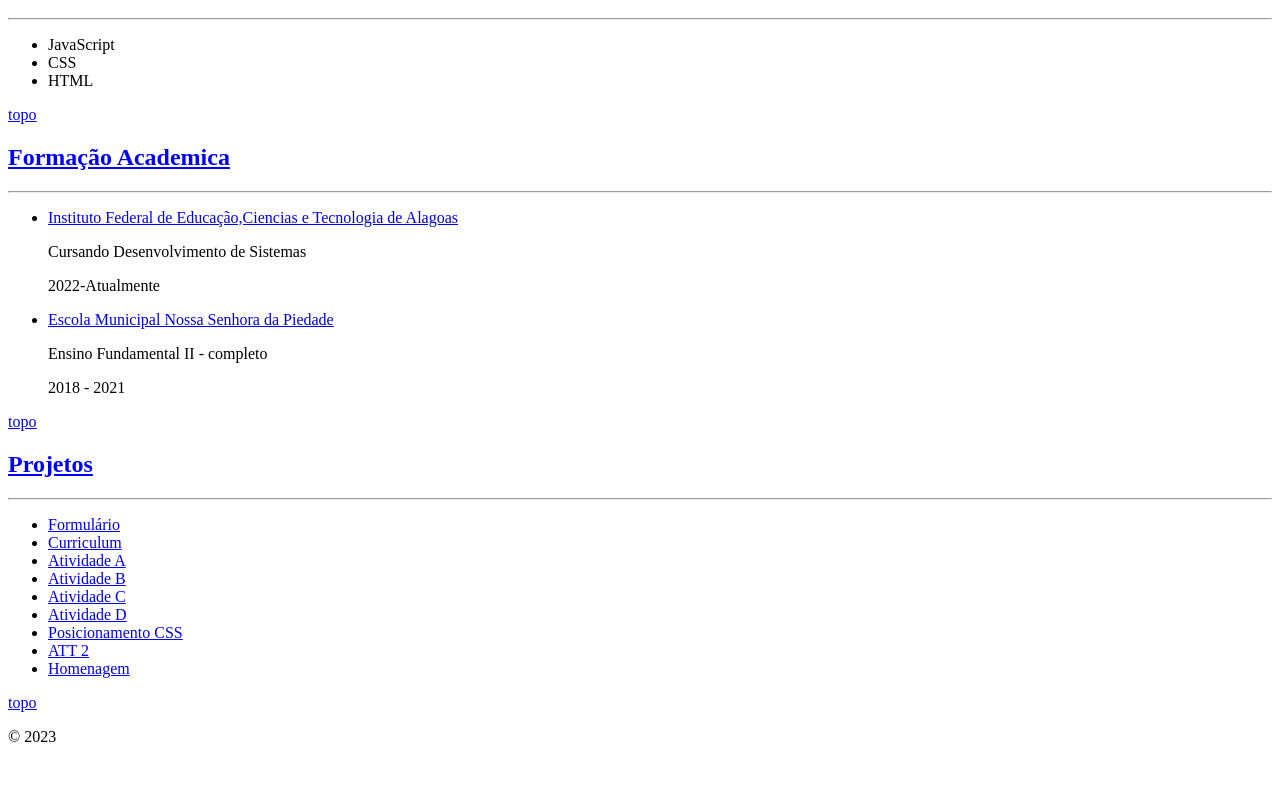
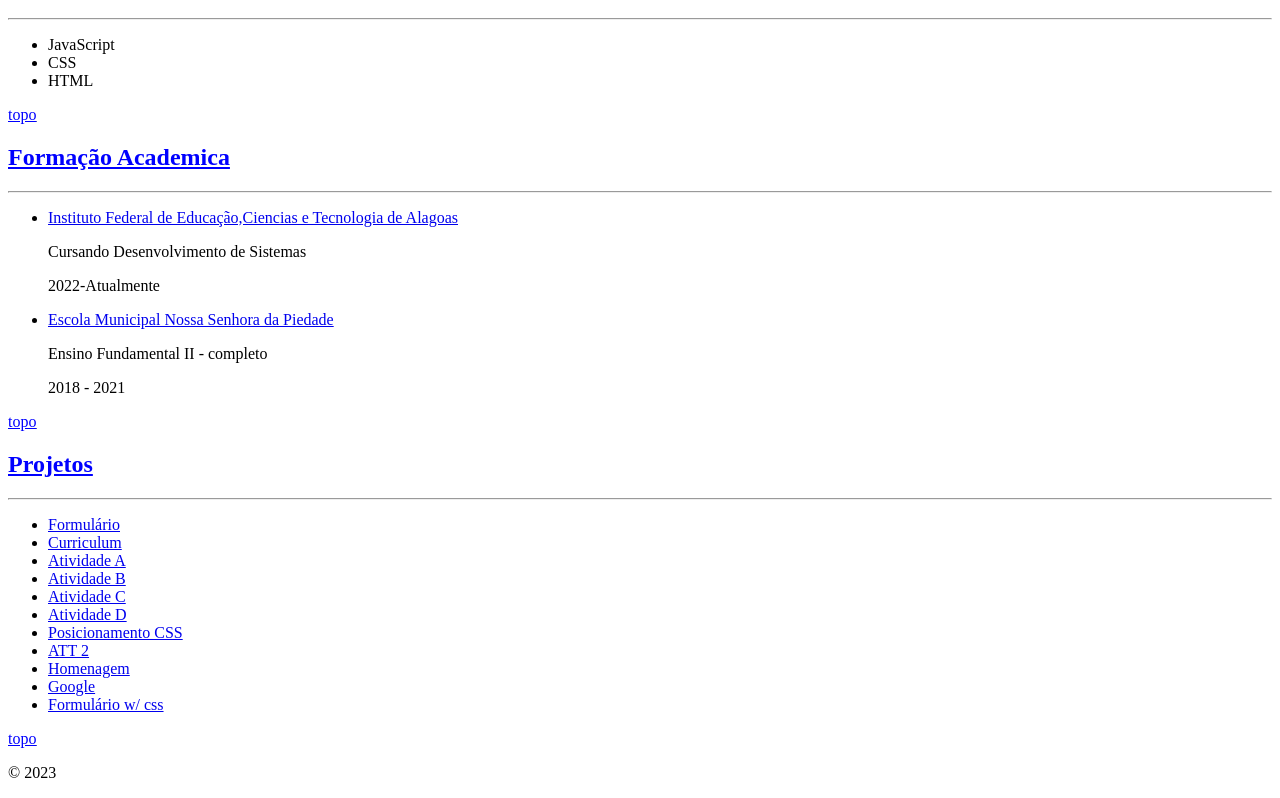
Before and after one commit to alanvc11/alanvc11.github.io, a plain HTML site: page index.html in a window 1280 px wide. Shown: the part 1023-1821 px from the top of the page. Before the commit the page ends 1785 px from the top, so only its background shows below. Drawn offline with Linux system fonts and the light colour scheme.

Commit message:
Update index.html

```diff
--- a/index.html
+++ b/index.html
@@ -89,6 +89,8 @@ Com ela, dá para desenhar o mundo.</p>
     <li><a href="https://alanvc11.github.io/atividade-5"> Posicionamento CSS </a></li>
     <li><a href="https://alanvc11.github.io/atividade-5-2"> ATT 2 </a></li>
     <li><a href="https://alanvc11.github.io/atividade-6-1"> Homenagem </a></li>
+    <li><a href="https://alanvc11.github.io/atividade-6-2"> Google </a></li>
+    <li><a href="https://alanvc11.github.io/atividade-6-3"> Formulário w/ css </a></li>
 
     </ul>
 
```
